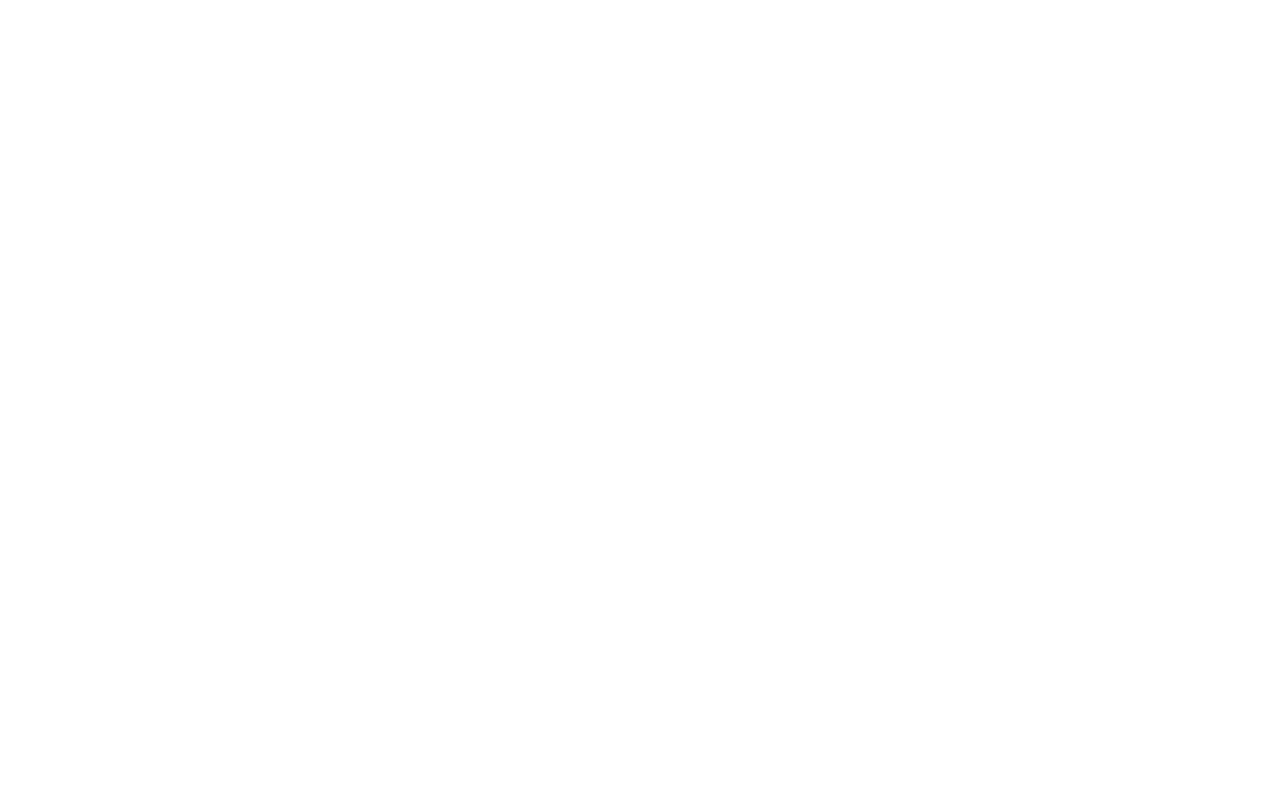
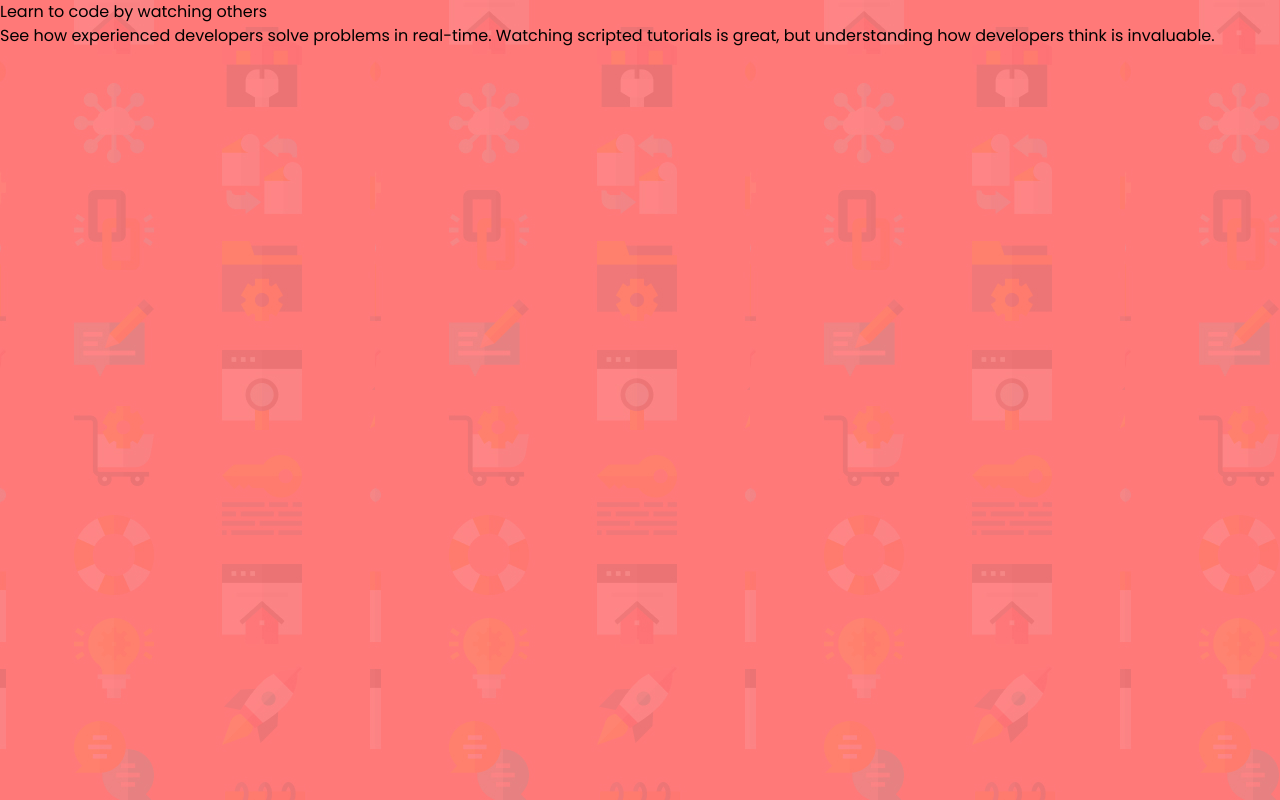
Before and after one commit to nk-on/Intro-component, a React (Vite) app: page / in a window 1280 px wide. Built offline with nearby package versions, Linux system fonts and the light colour scheme.

Commit message:
Style:adding and styling main container

```diff
--- a/src/App.css
+++ b/src/App.css
@@ -0,0 +1,8 @@
+body{
+    background-image: url('./assets/Group 5.jpg');
+    font-family: "Poppins", sans-serif;
+    height: 100vh;
+}
+#root{
+    height: 100%;
+}
--- a/src/App.jsx
+++ b/src/App.jsx
@@ -2,9 +2,15 @@
 import reactLogo from './assets/react.svg'
 import viteLogo from '/vite.svg'
 import './App.css'
-
+import Container from './components/Container/container'
+import TextContainer from './components/Text/textContainer'
 function App() {
-
+  return <>
+    <main className='w-full h-full flex gap-4 justify-center items-center flex-col md:flex-row '>
+        <TextContainer />
+        <Container />
+    </main>
+  </>
 }
 
 export default App
--- /dev/null
+++ b/src/components/Container/container.jsx
@@ -0,0 +1,5 @@
+export default function Container(){
+    return <div className="bg-white w-3/4 md:w-[540px] h-[474px]">
+
+    </div>
+}
--- /dev/null
+++ b/src/components/Text/textContainer.jsx
@@ -0,0 +1,12 @@
+export default function TextContainer() {
+  return (
+    <div className="Text-Container">
+      <h1>Learn to code by watching others</h1>
+      <p>
+        See how experienced developers solve problems in real-time. Watching
+        scripted tutorials is great, but understanding how developers think is
+        invaluable.
+      </p>
+    </div>
+  );
+}
--- a/src/index.css
+++ b/src/index.css
@@ -1,3 +1,4 @@
+@import url('https://fonts.googleapis.com/css2?family=Manrope:wght@200..800&family=Outfit:wght@100..900&family=Overpass:ital,wght@0,100..900;1,100..900&family=Poppins:ital,wght@0,100;0,200;0,300;0,400;0,500;0,600;0,700;0,800;0,900;1,100;1,200;1,300;1,400;1,500;1,600;1,700;1,800;1,900&display=swap');
 @tailwind base;
 @tailwind components;
 @tailwind utilities;
```
